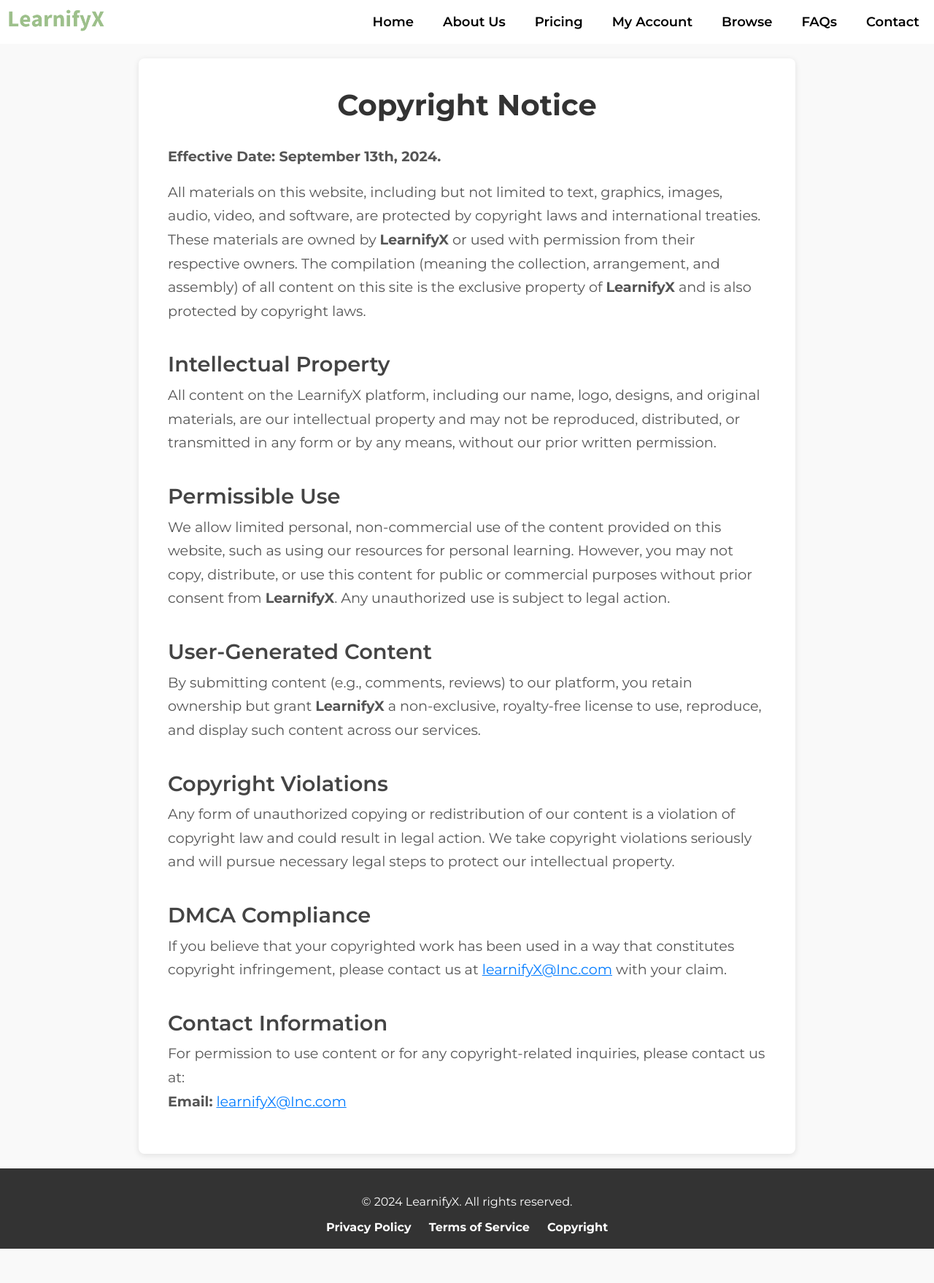
After one commit to duyhnynh/COSC2430-ProjectGroup-8, a Flask app: page /copyright in a window 1280 px wide. The commit adds this page. Shown: the whole page at 73% size. Run offline with Flask 3, Linux system fonts and the light colour scheme; some libraries are stand-ins or nearby versions.

Commit message:
update Copyright page

```diff
--- a/app.py
+++ b/app.py
@@ -123,6 +123,14 @@ def terms():
     @returns: terms.html template.
     """
     return render_template('terms.html')
+### COPYRIGHT ROUTE ###
+@app.route('/copyright')
+def copyright():
+    """
+    Renders the copyright.html template.
+    @returns: copyright.html template.
+    """
+    return render_template('copyright.html')
 
 ### FAQs ROUTE ###
 @app.route('/faqs')
--- /dev/null
+++ b/static/styles/copyright.css
@@ -0,0 +1,41 @@
+body {
+    padding-top: 60px;
+    background-color: #f9f9f9;
+}
+
+.container {
+    background-color: #ffffff;
+    padding: 40px;
+    border-radius: 8px;
+    box-shadow: 0px 2px 8px rgba(0, 0, 0, 0.1);
+    margin: 20px auto;
+    max-width: 900px;
+}
+
+h1 {
+    font-size: 2.5rem;
+    font-weight: bold;
+    color: #333;
+}
+
+h2 {
+    font-size: 1.8rem;
+    margin-top: 40px;
+    font-weight: 600;
+    color: #444;
+}
+
+p {
+    font-size: 1.2rem;
+    color: #555;
+    line-height: 1.7;
+}
+
+a {
+    color: #007bff;
+    text-decoration: underline;
+}
+
+a:hover {
+    text-decoration: none;
+}
--- a/templates/about.html
+++ b/templates/about.html
@@ -27,7 +27,6 @@
 
         <!-- Team Section -->
         <div class="section">
-            <h2>Meet the Team</h2>
 
             <div class="row">
                 <div class="col-md-6 team-member">
--- /dev/null
+++ b/templates/copyright.html
@@ -0,0 +1,70 @@
+<!DOCTYPE html>
+<html lang="en">
+<head>
+    <meta charset="UTF-8">
+    <meta name="viewport" content="width=device-width, initial-scale=1.0">
+    <link rel="icon" href="/static/img/website-logo.png" type="image/x-icon" />
+    <link href="https://fonts.googleapis.com/css2?family=Montserrat:wght@400;600;700&family=Open+Sans:wght@400;600&display=swap" rel="stylesheet">
+    <link rel="stylesheet" href="https://stackpath.bootstrapcdn.com/bootstrap/4.3.1/css/bootstrap.min.css">
+    <link rel="stylesheet" href="/static/styles/home.css" />
+    <link rel="stylesheet" href="/static/styles/header.css" />
+    <link rel="stylesheet" href="/static/styles/footer.css" />
+    <link rel="stylesheet" href="/static/general.css" />
+    <link rel="stylesheet" href="/static/styles/copyright.css" />
+    <title>Copyright Notice</title>
+</head>
+
+<body>
+    <!-- Header -->
+    <div id="body-container">
+        <iframe src="/header" id="iframe-header"></iframe>
+    </div>
+
+    <!-- Main Content -->
+    <div class="container">
+        <h1>Copyright Notice</h1>
+        <p><strong>Effective Date: September 13th, 2024.</strong></p>
+        <p>
+            All materials on this website, including but not limited to text, graphics, images, audio, video, and software, are protected by copyright laws and international treaties. These materials are owned by <strong>LearnifyX</strong> or used with permission from their respective owners. The compilation (meaning the collection, arrangement, and assembly) of all content on this site is the exclusive property of <strong>LearnifyX</strong> and is also protected by copyright laws.
+        </p>
+
+        <h2>Intellectual Property</h2>
+        <p>
+            All content on the LearnifyX platform, including our name, logo, designs, and original materials, are our intellectual property and may not be reproduced, distributed, or transmitted in any form or by any means, without our prior written permission.
+        </p>
+
+        <h2>Permissible Use</h2>
+        <p>
+            We allow limited personal, non-commercial use of the content provided on this website, such as using our resources for personal learning. However, you may not copy, distribute, or use this content for public or commercial purposes without prior consent from <strong>LearnifyX</strong>. Any unauthorized use is subject to legal action.
+        </p>
+
+        <h2>User-Generated Content</h2>
+        <p>
+            By submitting content (e.g., comments, reviews) to our platform, you retain ownership but grant <strong>LearnifyX</strong> a non-exclusive, royalty-free license to use, reproduce, and display such content across our services.
+        </p>
+
+        <h2>Copyright Violations</h2>
+        <p>
+            Any form of unauthorized copying or redistribution of our content is a violation of copyright law and could result in legal action. We take copyright violations seriously and will pursue necessary legal steps to protect our intellectual property.
+        </p>
+
+        <h2>DMCA Compliance</h2>
+        <p>
+            If you believe that your copyrighted work has been used in a way that constitutes copyright infringement, please contact us at <a href="mailto: learnifyX@Inc.com">learnifyX@Inc.com</a> with your claim.
+        </p>
+
+        <h2>Contact Information</h2>
+        <p>
+            For permission to use content or for any copyright-related inquiries, please contact us at:<br>
+            <strong>Email:</strong> <a href="mailto: learnifyX@Inc.com">learnifyX@Inc.com</a>
+        </p>
+    </div>
+
+    <!-- Footer -->
+    <div id="footer-container">
+        <iframe src="/footer" id="iframe-footer"></iframe>
+    </div>
+
+    <script src="/static/general.js"></script>
+</body>
+</html>
--- a/templates/footer.html
+++ b/templates/footer.html
@@ -15,7 +15,8 @@
         <nav class="footer-nav">
           <a href="/privacy" target="_parent">Privacy Policy</a>
           <a href="/terms" target="_parent">Terms of Service</a>
-          <a href="/contact" target="_parent">Contact Us</a>
+          <!-- <a href="/contact" target="_parent">Contact Us</a> -->
+          <a href="/copyright" target="_parent">Copyright</a>
         </nav>
       </div>
     </footer>
```
Also changed, not shown: README.md.
